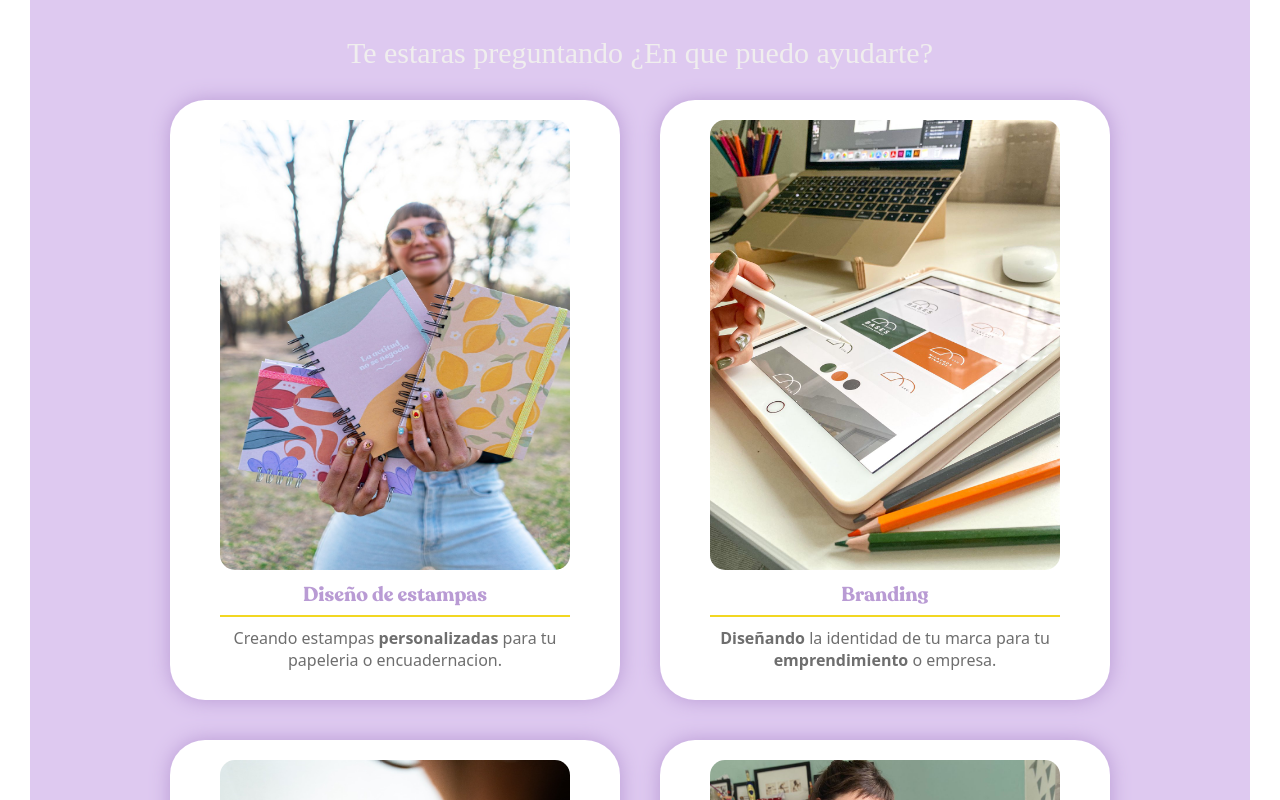
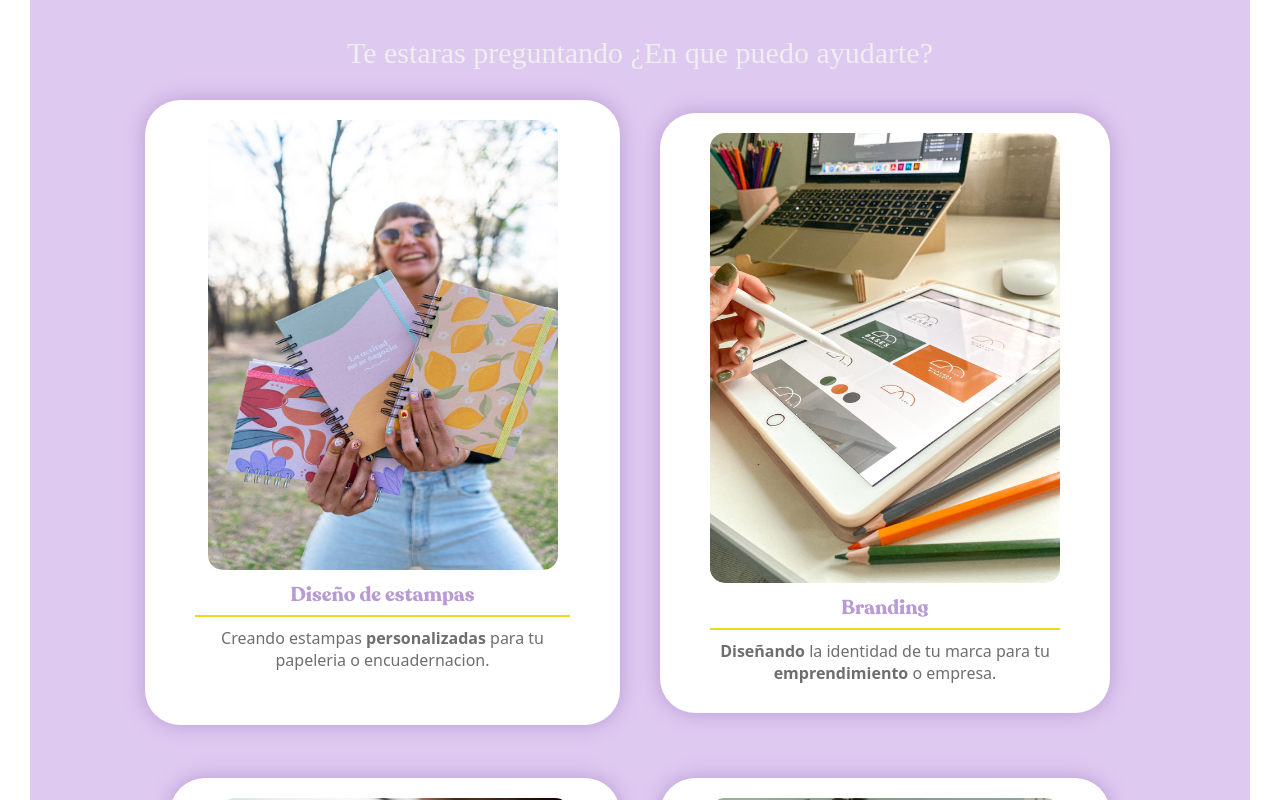
Before and after one commit to leovelez123/Poyecto-leandro-velez, a plain HTML site: page index.html in a window 1280 px wide. In both pictures the pointer is over the element 395 px from the left and 963 px from the top of the page. Shown: the part 563-1363 px from the top of the page. Drawn offline with Linux system fonts and the light colour scheme; a web font is replaced by a local one.

Commit message:
Agregando animaciones

```diff
--- a/css/style.css
+++ b/css/style.css
@@ -120,7 +120,12 @@ main {
     height: 600px;
     border-radius: 35px;
     box-shadow: 0 0 20px 0 #b99bd4;
+    transition: all 0.5s ease;
+}
 
+.trabajos__item1:hover {
+    width: 475px;
+    height: 625px;
 }
 
 .trabajos__item2 {
@@ -131,7 +136,12 @@ main {
     height: 600px;
     border-radius: 35px;
     box-shadow: 0 0 20px 0 #b99bd4;
+    transition: all 0.5s ease;
+}
 
+.trabajos__item2:hover {
+    width: 475px;
+    height: 625px;
 }
 
 .trabajos__item-foto {
```
